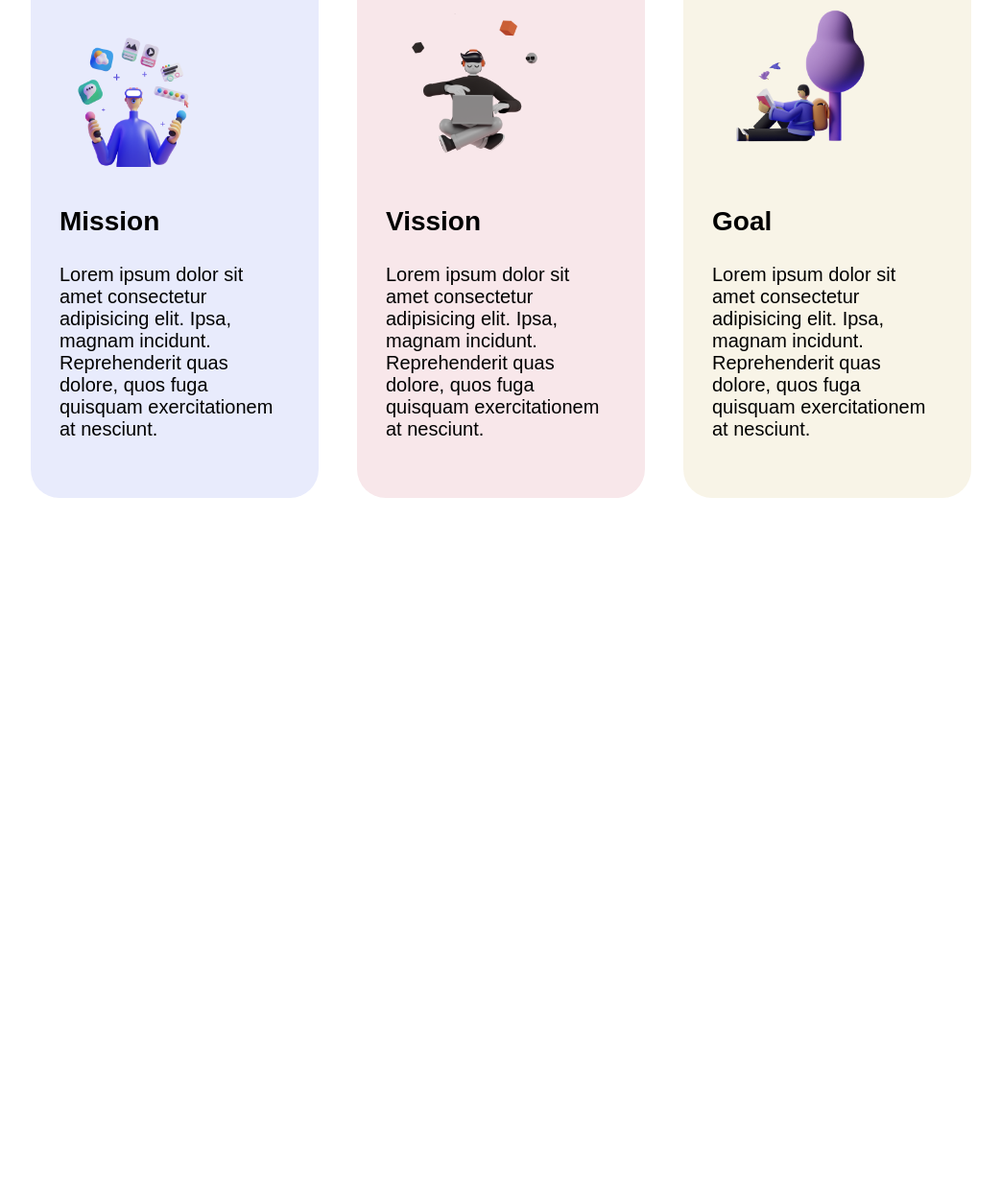
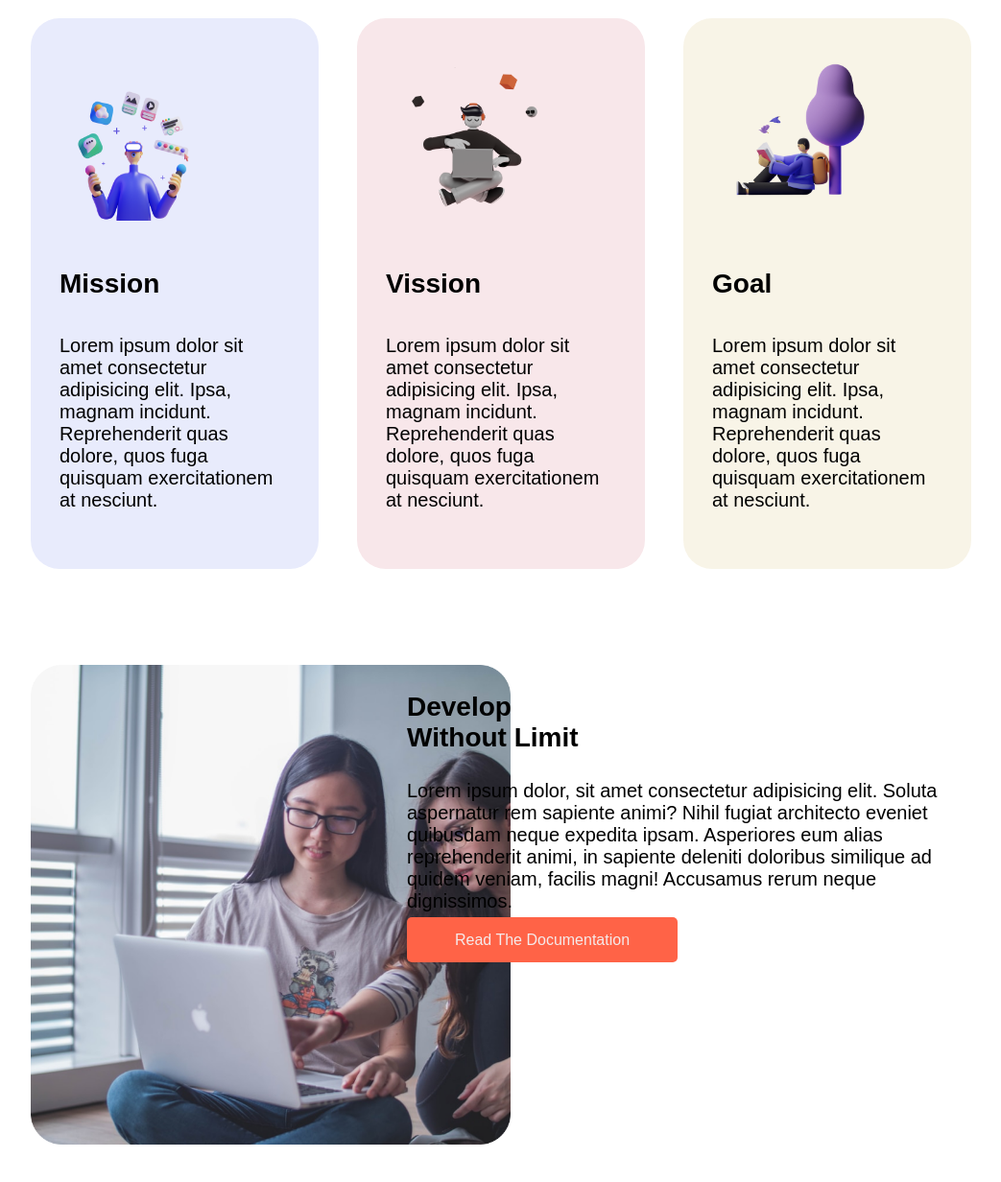
Before and after one commit to saifulislam735/developer-assigment, a plain HTML site: page index.html in a window 1280 px wide. Shown: the part 840-2072 px from the top of the page at 96% size, without its empty margins (118-1161 px from the left). Before the commit the page ends 1509 px from the top, so only its background shows below. Drawn offline with Linux system fonts and the light colour scheme.

Commit message:
short-time-adding

```diff
--- a/index.html
+++ b/index.html
@@ -31,20 +31,33 @@
         <div class="display-flex">
             <div class="one-third div1-bg-color">
                 <img src="images/illustrators/illustrator-1.png" alt="">
-                <h3>Mission</h3>
+                <h4>Mission</h4>
                 <p>Lorem ipsum dolor sit amet consectetur adipisicing elit. Ipsa, magnam incidunt. Reprehenderit quas dolore, quos fuga quisquam exercitationem at nesciunt.</p>
             </div>
             <div class="one-third div2-bg-color">
                 <img src="images/illustrators/illustrator-2.png" alt="">
-                <h3>Vission</h3>
+                <h4>Vission</h4>
                 <p>Lorem ipsum dolor sit amet consectetur adipisicing elit. Ipsa, magnam incidunt. Reprehenderit quas dolore, quos fuga quisquam exercitationem at nesciunt.</p>
             </div>
             <div class="one-third div3-bg-color">
                 <img src="images/illustrators/illustrator-3.png" alt="">
-                <h3>Goal</h3>
+                <h4>Goal</h4>
                 <p>Lorem ipsum dolor sit amet consectetur adipisicing elit. Ipsa, magnam incidunt. Reprehenderit quas dolore, quos fuga quisquam exercitationem at nesciunt.</p>
             </div>
         </div>
     </section>
+    <section class="display-flex">
+        <div class="details-section-pic">
+            <img src="images/pictures/coding.png" alt="">
+        </div>
+        <div class="details-section-info">
+            <h3>
+                Develop <br>
+                Without Limit
+            </h3>
+            <p>Lorem ipsum dolor, sit amet consectetur adipisicing elit. Soluta aspernatur rem sapiente animi? Nihil fugiat architecto eveniet quibusdam neque expedita ipsam. Asperiores eum alias reprehenderit animi, in sapiente deleniti doloribus similique ad quidem veniam, facilis magni! Accusamus rerum neque dignissimos.</p>
+            <a href="https://www.programming-hero.com/">Read The Documentation</a>
+        </div>
+    </section>
 </body>
 </html>
--- a/style.css
+++ b/style.css
@@ -11,6 +11,19 @@ h1{
     font-family: 'Tinos', serif;
     font-size: 60px;
     border-left: 5px solid tomato;
+}
+h2{
+    color: rgb(24, 24, 58);
+    text-align: center;
+    font-size: 53px;
+    font-weight: 900;
+}
+h4{
+    font-size: 28px;
+    font-weight: bold;
+}
+section{
+    margin-bottom: 100px;
 }
 p{
     font-size: 20px;
@@ -27,12 +40,6 @@ p{
 }
 .display-flex{
     display: flex;
-}
-.my-mission-section h2{
-    color: rgb(24, 24, 58);
-    text-align: center;
-    font-size: 53px;
-    font-weight: 900;
 }
 .half-width img{
     width: 80%;
@@ -54,7 +61,7 @@ p{
     font-size: 53px;
     font-weight: 900;
 }
-.one-third h3{
+h3{
     font-size: 28px;
     font-weight: bold;
 }
@@ -71,3 +78,16 @@ p{
     background-color: rgba(248, 244, 231, 0.986);
     margin-left : 20px;
 }
+.details-section-pic{
+    width: 40%;
+}
+.details-section-pic img{
+    height: 500px;
+}
+.details-section-info a{
+    padding: 15px 50px;
+    text-decoration: none;
+    background-color: tomato;
+    color: rgb(245, 234, 234);
+    border-radius: 5px;
+}
```
